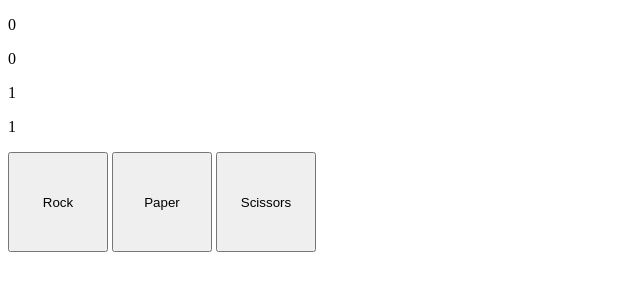
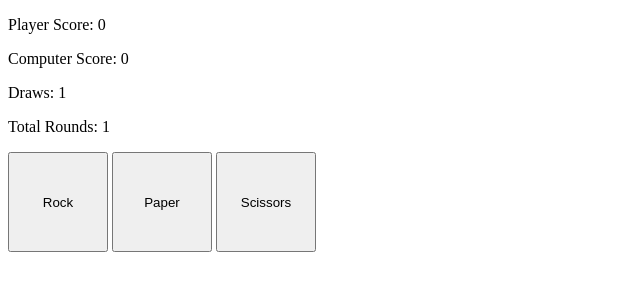
Before and after one commit to Miguel-maps/rock-paper-scissors, a plain HTML site: page index.html in a window 1280 px wide. Both pictures are taken after a click on the button "Rock". Shown: the whole page, without its empty margins (0-640 px from the left). Drawn offline with Linux system fonts and the light colour scheme.

Commit message:
Fix score concatenation

```diff
--- a/index.html
+++ b/index.html
@@ -11,10 +11,10 @@
 </head>
 <body>
     <div id ="score">
-        <p id="playerScore">Player Score: </p>
-        <p id="computerScore">Computer Score: </p>
-        <p id="draws">Draws: </p>
-        <p id="totalRounds">Total Rounds: </p>
+        <p id="playerScore">Player Score: 0</p>
+        <p id="computerScore">Computer Score: 0</p>
+        <p id="draws">Draws: 0</p>
+        <p id="totalRounds">Total Rounds: 0</p>
     </div>
     <div id="playerButtons">
         <button id="rock">Rock</button>
--- a/rockpaperscissors.js
+++ b/rockpaperscissors.js
@@ -47,31 +47,17 @@ function playRound(playerSelection) {
 
 // Update every counter
 function updateAllCounters() {
-    updatePlayerWins();
-    updateComputerWins();
-    updateDraws();
-    updateRounds();
+    updateCounter('totalRounds', 'Total Rounds', rounds);
+    updateCounter('playerScore', 'Player Score', playerWins);
+    updateCounter('computerScore', 'Computer Score', computerWins);
+    updateCounter('draws', 'Draws', drawCounter);
 }
 
-function updateRounds() {
-    const totalRounds = document.querySelector('#totalRounds');
-    totalRounds.textContent = rounds;
-}
-
-function updatePlayerWins() {
-    const playerScore = document.querySelector('#playerScore');
-    playerScore.textContent = playerWins;
-}
-
-function updateComputerWins() {
-    const computerScore = document.querySelector('#computerScore');
-    computerScore.textContent = computerWins;
-}
-
-function updateDraws() {
-    const draws = document.querySelector('#draws');
-    draws.textContent = drawCounter;
-}
+// Update selected counter
+function updateCounter(elementId, name, count) {
+    const counterElement = document.querySelector(`#${elementId}`);
+    counterElement.textContent = `${name}: ${count}`;
+  }
 
 /*
 
```
